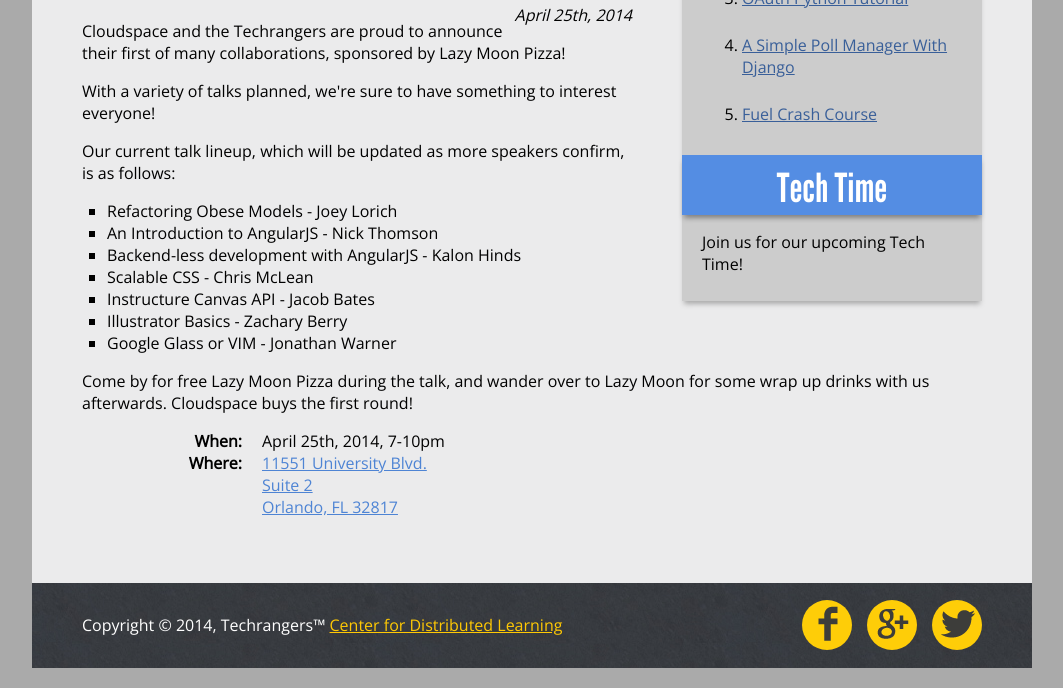
After one commit to chrissolanilla/CSolanillaBio, a PHP site: page /techtime_tech_talk_bffs.php in a window 1280 px wide. The commit adds this page. Shown: the part 526-1214 px from the top of the page, without its empty margins (108-1171 px from the left). Run offline with PHP 8.4, Linux system fonts and the light colour scheme; some libraries are stand-ins or nearby versions.

Commit message:
Added Cloudspace techtime and fixed extended2 page

```diff
--- a/techtime_extended-II.php
+++ b/techtime_extended-II.php
@@ -14,7 +14,7 @@
         <main role="main" id="biomain" class="clearfix">
             <!-- main content -->
             <div id="title">
-                <h1>Extended Tech Time I</h1>
+                <h1>Extended Tech Time II</h1>
             </div>
             <?php include('sidebar.html'); ?> <!-- sidebar.html -->
             <section role="region" class="pagecontent" id="biopage">
--- /dev/null
+++ b/techtime_tech_talk_bffs.php
@@ -0,0 +1,46 @@
+<!DOCTYPE html>
+<html>
+	<head>
+	<meta http-equiv="Content-Type" content="text/html; charset=utf-8" />
+	<title>Extended Tech Time I - Techrangers</title>
+	<script type="text/javascript" src="http://teach.ucf.edu/wp-content/themes/online/pulldown/online-dropdown.js?2013-12"></script>
+	<script type="text/javascript" src="http://universityheader.ucf.edu/bar/js/university-header.js"></script>
+	<link rel="stylesheet" type="text/css" href="css/reset.css">
+	<link href='http://fonts.googleapis.com/css?family=Open+Sans' rel='stylesheet' type='text/css'>
+	<link rel="stylesheet" type="text/css" href="css/styles.css">
+	</head>
+	<body>
+		<?php include('header.html'); ?> <!-- header.html -->
+		<main role="main" id="biomain" class="clearfix">
+			<!-- main content -->
+			<div id="title">
+				<h1>Tech Talk BFFs - A Cloudspace/Techrangers Collaboration</h1>
+			</div>
+			<?php include('sidebar.html'); ?> <!-- sidebar.html -->
+			<section role="region" class="pagecontent" id="biopage">
+				<iframe src="https://www.google.com/maps/embed?pb=!1m14!1m8!1m3!1d7006.094477325822!2d-81.2215145365992!3d28.598359635799447!3m2!1i1024!2i768!4f13.1!3m3!1m2!1s0x88e76892ca8e1fb1%3A0x1f7aff8e7206f7d1!2s11551+University+Blvd+%232!5e0!3m2!1sen!2sus!4v1397655657352" width="550" height="300" frameborder="0" style="border:0"></iframe>
+				<p class="eventdate no-margin">April 25<sup>th</sup>, 2014</p>
+				<p>Cloudspace and the Techrangers are proud to announce their first of many collaborations, sponsored by Lazy Moon Pizza!</p>
+				<p>With a variety of talks planned, we're sure to have something to interest everyone!</p>
+				<p>Our current talk lineup, which will be updated as more speakers confirm, is as follows:</p>
+				<ul>
+					<li>Refactoring Obese Models - Joey Lorich</li>
+					<li>An Introduction to AngularJS - Nick Thomson</li>
+					<li>Backend-less development with AngularJS - Kalon Hinds</li>
+					<li>Scalable CSS - Chris McLean</li>
+					<li>Instructure Canvas API - Jacob Bates</li>
+					<li>Illustrator Basics - Zachary Berry</li>
+					<li>Google Glass or VIM - Jonathan Warner</li>
+				</ul>
+				<p>Come by for free Lazy Moon Pizza during the talk, and wander over to Lazy Moon for some wrap up drinks with us afterwards. Cloudspace buys the first round!</p>
+				<dl>
+					<dt>When:</dt>
+					<dd>April 25<sup>th</sup>, 2014, 7-10pm</dd>
+					<dt>Where:</dt>
+					<dd><a href="https://goo.gl/maps/0RNbr"Cloudspace HQ<br />11551 University Blvd.<br />Suite 2<br />Orlando, FL 32817</a></dd>
+				</dl>
+			</section>
+		</main>
+		<?php include('footer.html'); ?> <!-- footer.html -->
+	</body>
+</html>
```
Also changed, not shown: techtime.php (+7 -1 lines).
